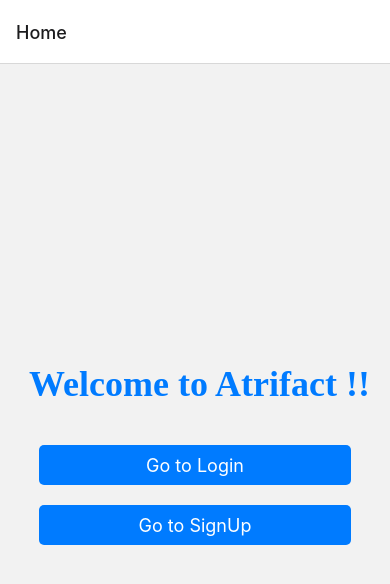
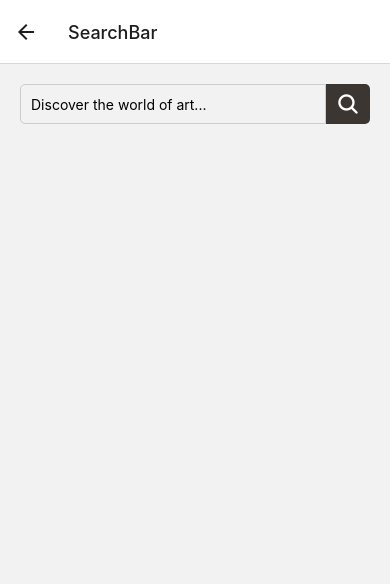
Before and after one commit to bounswe/bounswe2024group7, a React Native app in the folder artifact_MobileApp/: screen /SearchBar in a window 390 px wide. Shown: the top 584 px of the page. Built offline with nearby package versions, Linux system fonts and the light colour scheme.

Commit message:
Add search bar in search page, some changes in styling.

```diff
--- a/artifact_MobileApp/App.js
+++ b/artifact_MobileApp/App.js
@@ -3,6 +3,7 @@ import { createStackNavigator } from '@react-navigation/stack';
 import Home from './Home';
 import Login from './Login'; // Import LoginScreen component from log.js
 import Signup from './Signup';
+import SearchBar from './SearchBar';
 const Stack = createStackNavigator();
 
 const App = () => {
@@ -12,6 +13,7 @@ const App = () => {
         <Stack.Screen name="Home" component={Home} />
         <Stack.Screen name="Login" component={Login} />
         <Stack.Screen name="Signup" component={Signup} />
+        <Stack.Screen name="SearchBar" component={SearchBar} />
       </Stack.Navigator>
     </NavigationContainer>
   );
--- a/artifact_MobileApp/Home.js
+++ b/artifact_MobileApp/Home.js
@@ -3,13 +3,14 @@ import { createStackNavigator } from '@react-navigation/stack';
 import { StatusBar } from 'expo-status-bar';
 import React, { useState } from 'react';
 import { StyleSheet, Text, View, TextInput, TouchableOpacity  } from 'react-native';
-
+// import SearchBar from './SearchBar';
 
 const Home = ({ navigation }) => {
   return (
 
     <View style={styles.container}>
-    <Text style={styles.title}> Welcome to Atrifact !!</Text>
+    <Text style={styles.title}> Welcome to Artifact !!</Text>
+
        <TouchableOpacity
         style={styles.button}
         onPress={() => navigation.navigate('Login')}>
@@ -19,6 +20,11 @@ const Home = ({ navigation }) => {
         style={styles.button}
         onPress={() => navigation.navigate('Signup')}>
         <Text style={styles.buttonText}>Go to SignUp</Text>
+      </TouchableOpacity>
+      <TouchableOpacity
+        style={styles.button}
+        onPress={() => navigation.navigate('SearchBar')}>
+        <Text style={styles.buttonText}>Search</Text>
       </TouchableOpacity>
 
     </View>
@@ -31,10 +37,10 @@ const styles = StyleSheet.create({
       alignItems: 'center',
     },
     title: {
-      fontSize: 36,
+      fontSize: 24,
       fontWeight: 'bold',
       marginBottom: 20,
-      color: '#007bff', // Blue color
+      color: '#3C3633',
       fontFamily: 'Cursive ',
     },
     input: {
@@ -46,7 +52,7 @@ const styles = StyleSheet.create({
       paddingHorizontal: 10,
     },
     button: {
-      backgroundColor: '#007bff',
+      backgroundColor: '#3C3633',
       width: '80%',
       height: 40,
       justifyContent: 'center',
--- a/artifact_MobileApp/Login.js
+++ b/artifact_MobileApp/Login.js
@@ -7,9 +7,14 @@ const Login = ()=>{
   const [username, setUsername] = useState('');
   const [password, setPassword] = useState('');
 
+  const checkDatabase = (username, password) => {
+    console.log({username, password});
+    // call Database here
+  };
+
   return (
     <View style={styles.container}>
-      <Text style={styles.title}> Login to Atrifact</Text>
+      <Text style={styles.title}> Login to Artifact</Text>
       <TextInput
         style={styles.input}
         placeholder='Enter Username'
@@ -25,7 +30,7 @@ const Login = ()=>{
       />
       <TouchableOpacity
         style={styles.button}
-        onPress={() => console.log({ username, password })}
+        onPress={() => checkDatabase(username, password)}
       >
         <Text style={styles.buttonText}>Login</Text>
       </TouchableOpacity>
@@ -40,10 +45,10 @@ const styles = StyleSheet.create({
     alignItems: 'center',
   },
   title: {
-    fontSize: 36,
+    fontSize: 24,
     fontWeight: 'bold',
     marginBottom: 20,
-    color: '#007bff', // Blue color
+    color: '#3C3633',
     fontFamily: 'Cursive ',
   },
   input: {
@@ -55,7 +60,7 @@ const styles = StyleSheet.create({
     paddingHorizontal: 10,
   },
   button: {
-    backgroundColor: '#007bff',
+    backgroundColor: '#3C3633',
     width: '80%',
     height: 40,
     justifyContent: 'center',
--- /dev/null
+++ b/artifact_MobileApp/SearchBar.js
@@ -0,0 +1,58 @@
+// SearchBar.js
+import React, { useState } from 'react';
+import { View, TextInput, TouchableOpacity, StyleSheet } from 'react-native';
+import { Ionicons } from '@expo/vector-icons';
+
+const SearchBar = ({ onSearch }) => {
+  const [searchText, setSearchText] = useState('');
+
+  const handleSearch = (val) => {
+    console.log({val});
+    //link to wikiData API here ...
+    setSearchText('');
+
+  };
+
+  return (
+    <View style={styles.container}>
+      <TextInput
+        style={styles.input}
+        placeholder="Discover the world of art..."
+        onChangeText={(val) => setSearchText(val)}
+        value={searchText}
+      />
+      <TouchableOpacity style={styles.button} onPress={()=>handleSearch(searchText)}>
+        <Ionicons name="search" size={24} color="white" />
+      </TouchableOpacity>
+    </View>
+  );
+};
+
+const styles = StyleSheet.create({
+  container: {
+    flexDirection: 'row',
+    alignItems: 'center',
+    marginHorizontal: 20,
+    marginTop: 20,
+  },
+  input: {
+    flex: 1,
+    height: 40,
+    borderWidth: 1,
+    borderColor: '#ccc',
+    paddingHorizontal: 10,
+    borderTopLeftRadius: 5,
+    borderBottomLeftRadius: 5,
+  },
+  button: {
+    backgroundColor: '#3C3633',
+    height: 40,
+    paddingHorizontal: 10,
+    borderTopRightRadius: 5,
+    borderBottomRightRadius: 5,
+    justifyContent: 'center',
+    alignItems: 'center',
+  },
+});
+
+export default SearchBar;
--- a/artifact_MobileApp/Signup.js
+++ b/artifact_MobileApp/Signup.js
@@ -6,10 +6,13 @@ import { StyleSheet, Text, View, TextInput, TouchableOpacity  } from 'react-nati
 const Signup = ()=>{
   const [username, setUsername] = useState('');
   const [password, setPassword] = useState('');
-
+  const checkDatabase = (username, password) => {
+    console.log({username, password});
+    // call Database here
+  };
   return (
     <View style={styles.container}>
-      <Text style={styles.title}> SignUp to Atrifact</Text>
+      <Text style={styles.title}> SignUp to Artifact</Text>
       <TextInput
         style={styles.input}
         placeholder='Create Username'
@@ -25,7 +28,7 @@ const Signup = ()=>{
       />
       <TouchableOpacity
         style={styles.button}
-        onPress={() => console.log({ username, password })}
+        onPress={() => checkDatabase(username, password )}
       >
         <Text style={styles.buttonText}>SignUp</Text>
       </TouchableOpacity>
@@ -40,10 +43,10 @@ const styles = StyleSheet.create({
     alignItems: 'center',
   },
   title: {
-    fontSize: 36,
+    fontSize: 24,
     fontWeight: 'bold',
     marginBottom: 20,
-    color: '#007bff', // Blue color
+    color: '#3C3633',
     fontFamily: 'Cursive ',
   },
   input: {
@@ -55,7 +58,7 @@ const styles = StyleSheet.create({
     paddingHorizontal: 10,
   },
   button: {
-    backgroundColor: '#007bff',
+    backgroundColor: '#3C3633',
     width: '80%',
     height: 40,
     justifyContent: 'center',
--- a/artifact_MobileApp/package.json
+++ b/artifact_MobileApp/package.json
@@ -12,6 +12,8 @@
     "@expo/metro-runtime": "~3.1.3",
     "@react-navigation/native": "^6.1.17",
     "@react-navigation/stack": "^6.3.29",
+    "@rneui/base": "^4.0.0-rc.7",
+    "@rneui/themed": "^4.0.0-rc.8",
     "expo": "~50.0.14",
     "expo-status-bar": "~1.11.1",
     "react": "18.2.0",
```
Also changed, not shown: 1 other file (tests, documents, lock files or other folders).
